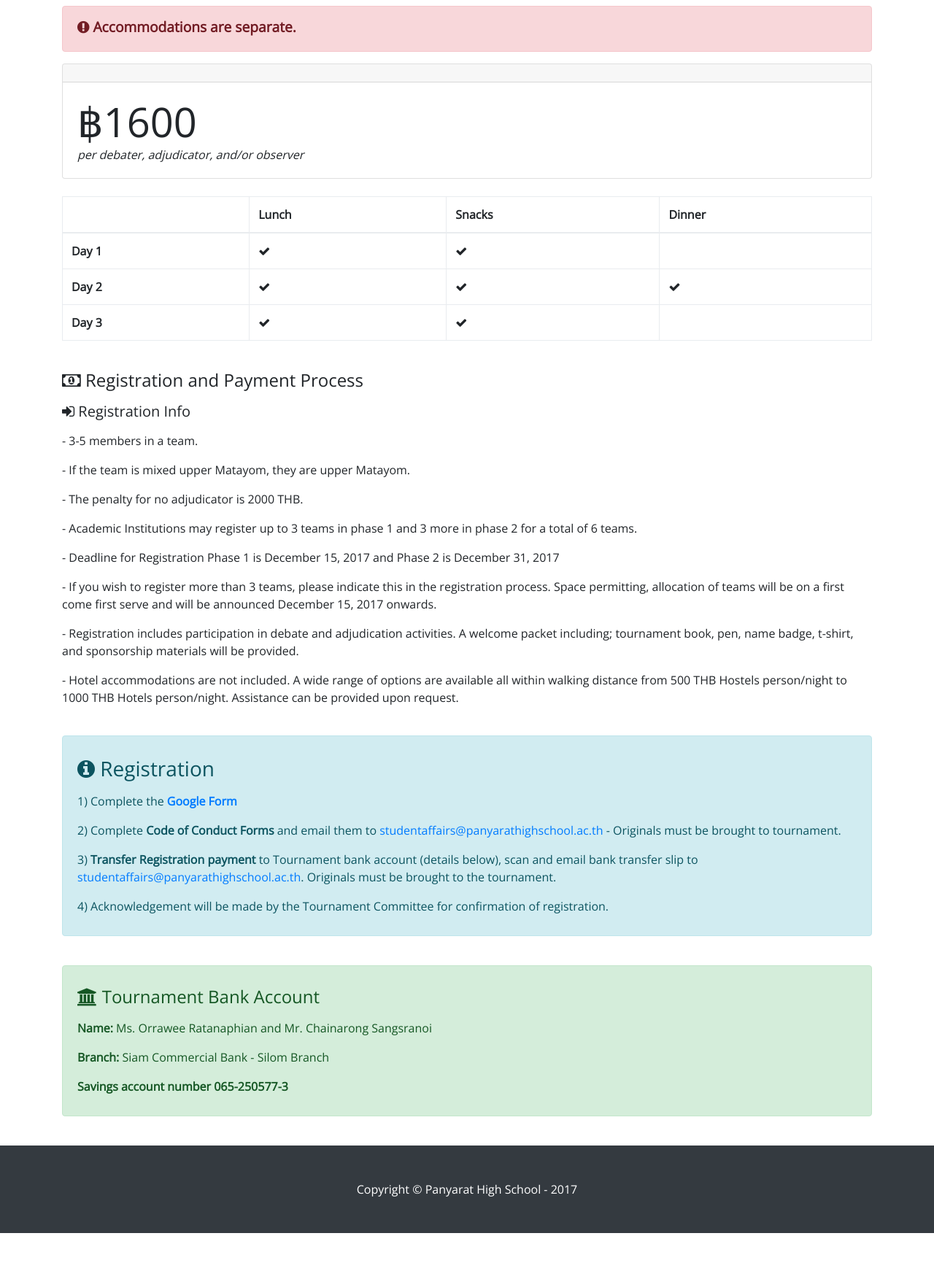
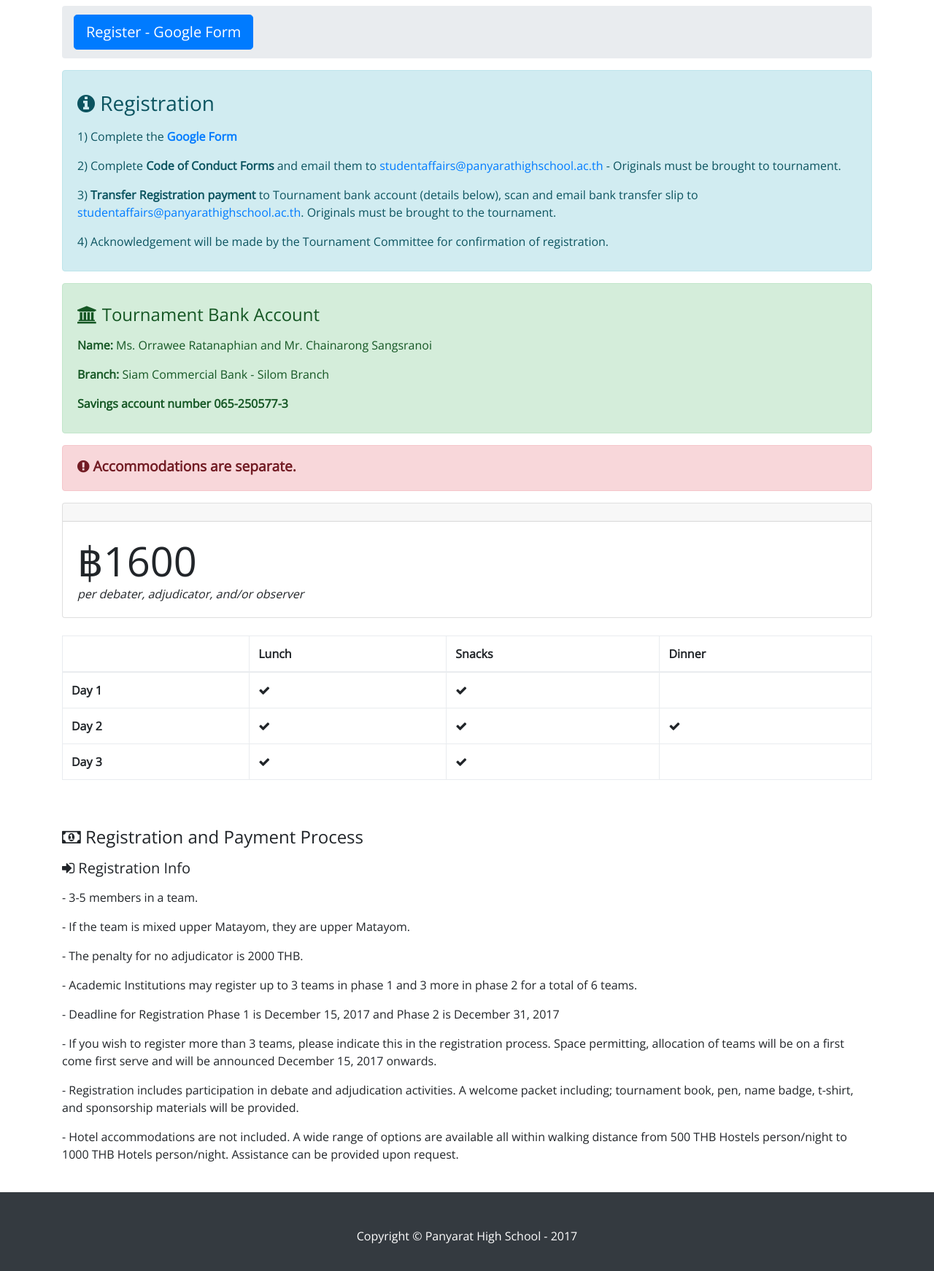
Before and after one commit to twsdc2018/twsdc2018.github.io, a website: page fees.html in a window 1280 px wide. Shown: the part 200-1942 px from the top of the page at 73% size. Before the commit the page ends 1890 px from the top, so only its background shows below. Drawn offline with nearby package versions, Linux system fonts and the light colour scheme.

Commit message:
Rearrange + button

```diff
--- a/fees.html
+++ b/fees.html
@@ -76,8 +76,26 @@
         <li class="breadcrumb-item active">Fees</li>
       </ol>
 
+        <ol class="breadcrumb">
+            <a href="https://goo.gl/forms/E4Z5yHbf9zY1JMxF3"><button type="button" class="btn btn-primary btn-lg">Register - Google Form</button></a>
+        </ol>
+<div class="alert alert-info">
+        <p><h3><i class="fa fa-info-circle" area-hidden="true"></i> Registration</h3></p>
+
+        <p>1) Complete the <a href="https://goo.gl/forms/E4Z5yHbf9zY1JMxF3"><strong>Google Form</strong></a></p>
+	   <p>2) Complete <b>Code of Conduct Forms</b> and email them to <a href="mailto:studentaffairs@panyarathighschool.ac.th">studentaffairs@panyarathighschool.ac.th</a> - Originals must be brought to tournament.</p>
+	   <p>3) <b>Transfer Registration payment</b> to Tournament bank account (details below), scan and email bank transfer slip to <a href="mailto:studentaffairs@panyarathighschool.ac.th">studentaffairs@panyarathighschool.ac.th</a>. Originals must be brought to the tournament.</p>
+	   <p>4) Acknowledgement will be made by the Tournament Committee for confirmation of registration.</p></div>
+
+	   <div class="alert alert-success">
+           <p><h4><i class="fa fa-bank" aria-hidden="true"></i> Tournament Bank Account</h4></p>
+<p><strong>Name:</strong> Ms. Orrawee Ratanaphian and Mr. Chainarong Sangsranoi</p>
+<p><strong>Branch:</strong> Siam Commercial Bank - Silom Branch</p>
+<strong><p>Savings account number 065-250577-3</p></strong>
+	   </div>
+
 	  <div class="alert alert-danger">
-	  <h4><small><i class="fa fa-exclamation-circle" aria-hidden="true"></i> <a class="alert-link">Accommodations are separate.</a></small></h4></div>
+	  <h4><small><i class="fa fa-exclamation-circle" aria-hidden="true"></i> <a class="alert-link">Accommodations are separate.</a>    </small></h4></div>
 
       <div class="row">
         <div class="col-lg-12 mb-4">
@@ -122,6 +140,7 @@
 		</tbody>
 		</table><br>
 
+       <br>
 	   <h4><i class="fa fa-money" aria-hidden="true"></i> Registration and Payment Process</h4>
         <p><h5><i class="fa fa-sign-in" aria-hidden="true"></i> Registration Info</h5></p>
         <p>- 3-5 members in a team.</p>
@@ -131,26 +150,11 @@
 	   <p>- Deadline for Registration Phase 1 is December 15, 2017 and Phase 2 is December 31, 2017</p>
 	   <p>- If you wish to register more than 3 teams, please indicate this in the registration process. Space permitting, allocation of teams will be on a first come first serve and will be announced December 15, 2017 onwards.</p>
 	   <p>- Registration includes participation in debate and adjudication activities. A welcome packet including; tournament book, pen, name badge, t-shirt, and sponsorship materials will be provided.</p>
-	   </p>- Hotel accommodations are not included. A wide range of options are available all within walking distance from 500 THB Hostels person/night to 1000 THB Hotels person/night. Assistance can be provided upon request.</p>
+	   <p>- Hotel accommodations are not included. A wide range of options are available all within walking distance from 500 THB Hostels person/night to 1000 THB Hotels person/night. Assistance can be provided upon request.</p>
 
-    <br>
+<br></div>
 
-    <div class="alert alert-info">
-        <p><h3><i class="fa fa-info-circle" area-hidden="true"></i> Registration</h3></p>
 
-        <p>1) Complete the <a href="https://goo.gl/forms/E4Z5yHbf9zY1JMxF3"><strong>Google Form</strong></a></p>
-	   <p>2) Complete <b>Code of Conduct Forms</b> and email them to <a href="mailto:studentaffairs@panyarathighschool.ac.th">studentaffairs@panyarathighschool.ac.th</a> - Originals must be brought to tournament.</p>
-	   <p>3) <b>Transfer Registration payment</b> to Tournament bank account (details below), scan and email bank transfer slip to <a href="mailto:studentaffairs@panyarathighschool.ac.th">studentaffairs@panyarathighschool.ac.th</a>. Originals must be brought to the tournament.</p>
-	   <p>4) Acknowledgement will be made by the Tournament Committee for confirmation of registration.</p></div>
-	<br>
-	   <div class="alert alert-success">
-           <p><h4><i class="fa fa-bank" aria-hidden="true"></i> Tournament Bank Account</h4></p>
-<p><strong>Name:</strong> Ms. Orrawee Ratanaphian and Mr. Chainarong Sangsranoi</p>
-<p><strong>Branch:</strong> Siam Commercial Bank - Silom Branch</p>
-<strong><p>Savings account number 065-250577-3</p></strong>
-	   </div>
-
-    </div><br>
     <!-- /.container -->
 
     <!-- Footer -->
```
